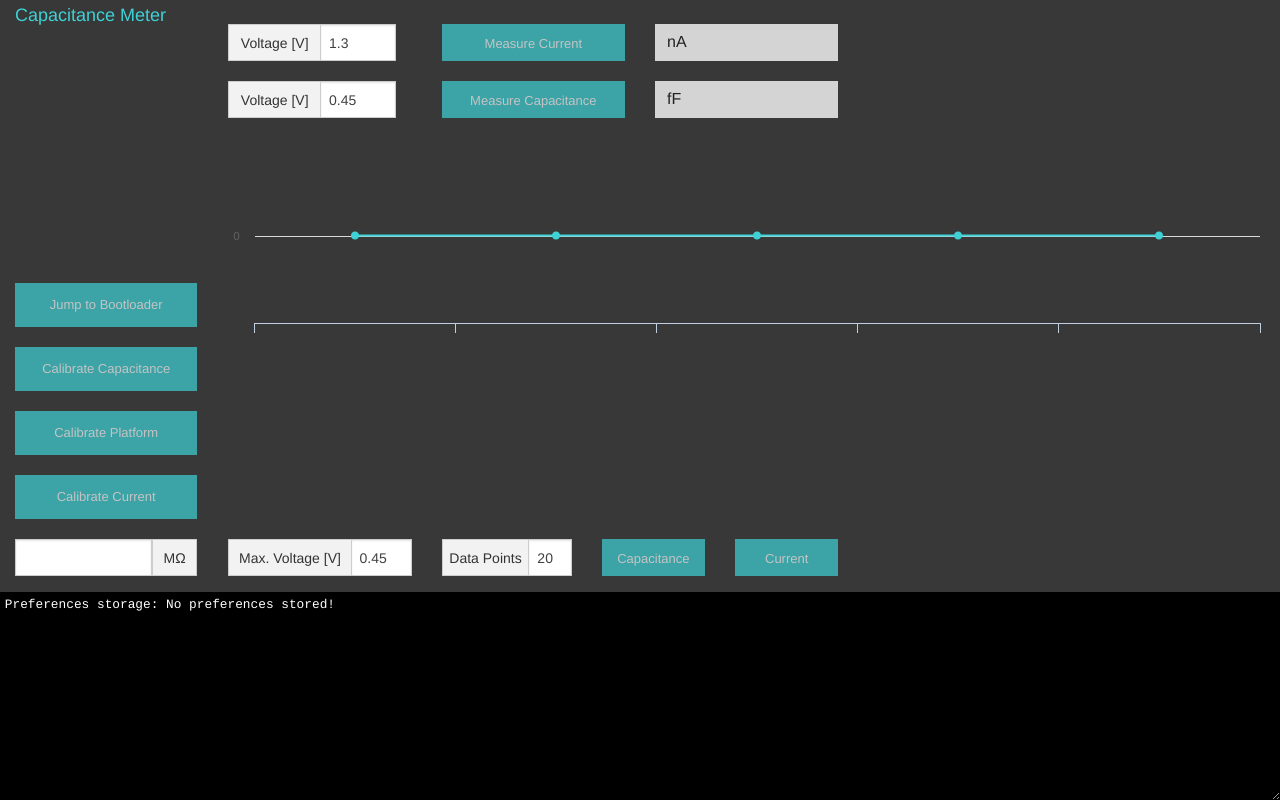
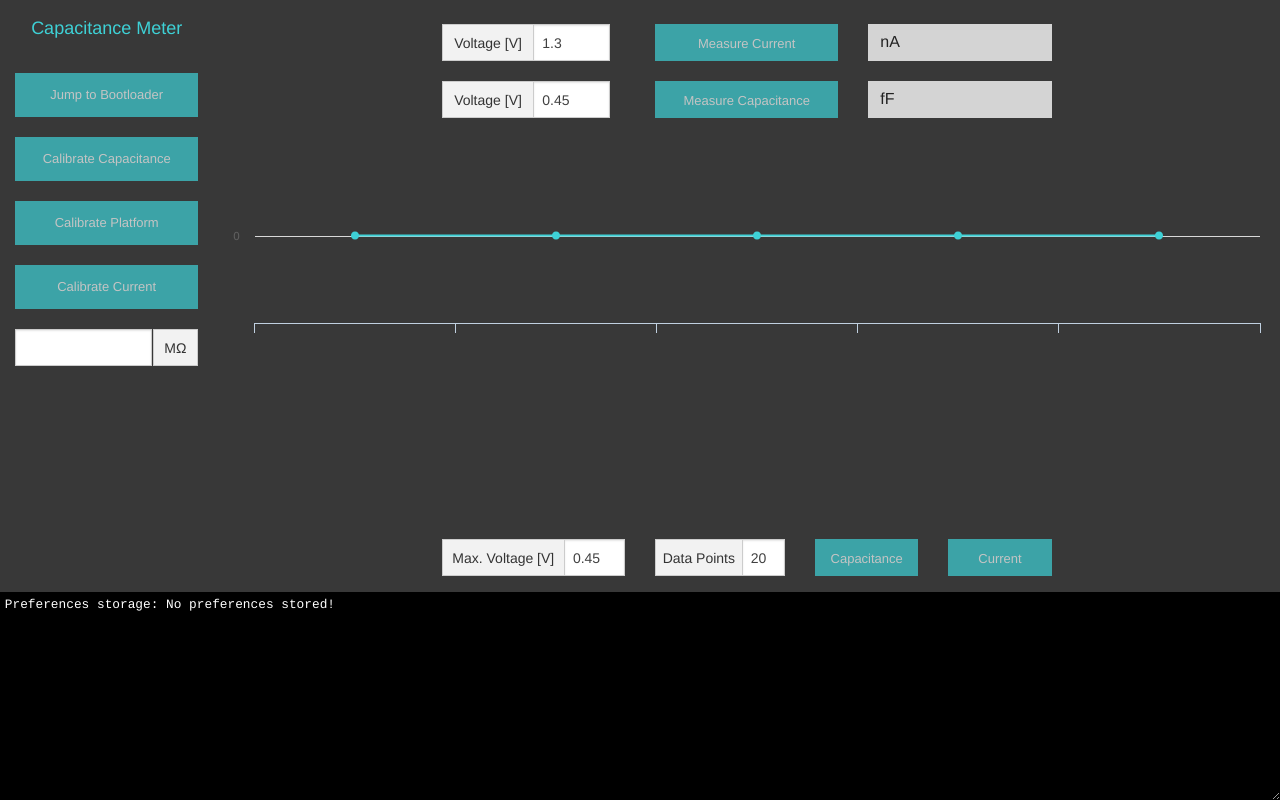
Before and after one commit to limpkin/capmeter, a browser extension: page chromeapp/jade/index.jade in a window 1280 px wide. Drawn offline with nearby package versions, Linux system fonts and the light colour scheme; files that its build step writes are made by us from their sources.

Commit message:
* horizontally center align the top & bottom block on top/under the graph * vertically center align the block on the left * horizontally center the "capacitance meter" title

```diff
--- a/chromeapp/jade/index.jade
+++ b/chromeapp/jade/index.jade
@@ -8,8 +8,8 @@ html
     div#wrapper
       .row
         .column.small-3.large-2.xxlarge-1(data-height-equalizer="#content")
-          h5 Capacitance Meter
-          div.align-bottom.padding-right
+          h5.text-center Capacitance Meter
+          div
             a#calibrateCurrentX.button.small.expand(data-onclick="capmeter.calibration.calibrateCurrentX") Jump to Bootloader
             a#calibrateCapacitance.button.small.expand(data-onclick="capmeter.calibration.calibrateCapacitance") Calibrate Capacitance
             a#calibratePlatform.button.small.expand(data-onclick="capmeter.calibration.calibratePlatform") Calibrate Platform
@@ -25,7 +25,7 @@ html
         #content.column.small-9.large-10.xxlarge-11
           .row
             .column.small-12 &nbsp;
-          .row.bottom-margin-columns.max-width-40rem
+          .row.bottom-margin-columns.max-width-40rem.center-by-margins
             .column.small-4
               .row.collapse
                 .column.small-6
@@ -36,7 +36,7 @@ html
               a#measureCurrent.button.small.expand.height-37(data-onclick="capmeter.measurement.measureCurrent") Measure Current
             .column.small-4
               #displayCurrent.value.height-37(data-display="capmeter.measurement.get_current")
-          .row.bottom-margin-columns.max-width-40rem
+          .row.bottom-margin-columns.max-width-40rem.center-by-margins
             .column.small-4
               .row.collapse
                 .column.small-6
@@ -52,7 +52,7 @@ html
             .column.small-12.graph-container.text-center
               h3 Place for graph
 
-          .row.max-width-40rem
+          .row.max-width-40rem.center-by-margins
             .column.small-4
               .row.collapse
                 .column.small-8
--- a/chromeapp/scss/_custom.scss
+++ b/chromeapp/scss/_custom.scss
@@ -60,3 +60,13 @@ div.value {
 .max-width-40rem {
   max-width: 40rem !important;
 }
+
+.center-by-margins {
+  margin-left: auto !important;
+  margin-right: auto !important;
+}
+
+h5 {
+    margin-bottom: 2rem;
+    margin-top: 1rem;
+}
```
Also changed, not shown: chromeapp/html/index.html, chromeapp/stylesheets/app.css.
